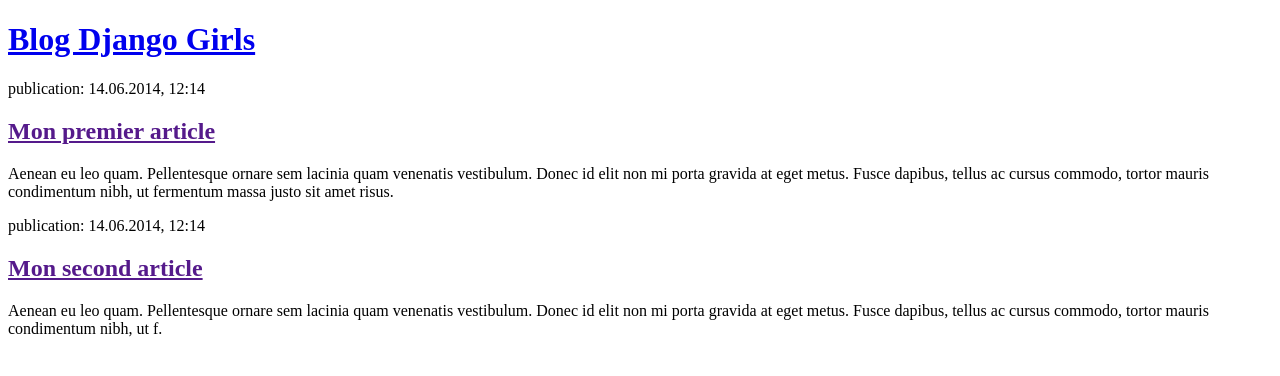
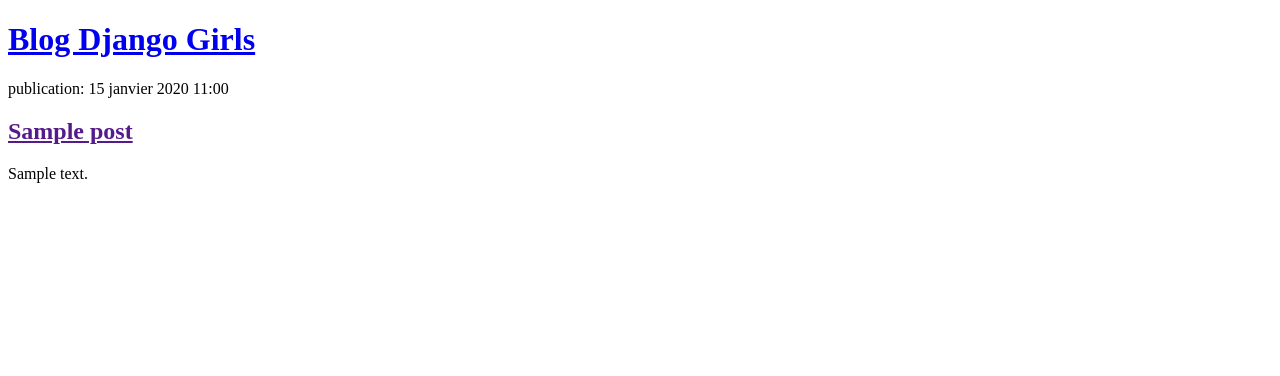
Before and after one commit to PRT21/mon-nouveau-blog, a Django app: page / in a window 1280 px wide. Shown: the top 376 px of the page. Run offline with Django 4.2, Linux system fonts and the light colour scheme; tables that the repository leaves empty hold one stand-in row (values such as "Sample post").

Commit message:
Modification des templates to afficher les posts contenus dans la base de données.

```diff
--- a/blog/templates/blog/post_list.html
+++ b/blog/templates/blog/post_list.html
@@ -10,20 +10,13 @@
         <h1><a href="/">Blog Django Girls</a></h1>
     </header>
 
+    {% for post in posts %}
     <article>
-        <time>publication: 14.06.2014, 12:14</time>
-        <h2><a href="">Mon premier article</a></h2>
-        <p>Aenean eu leo quam. Pellentesque ornare sem lacinia quam venenatis vestibulum. Donec id elit non mi porta
-            gravida at eget metus. Fusce dapibus, tellus ac cursus commodo, tortor mauris condimentum nibh, ut fermentum
-            massa justo sit amet risus.</p>
+        <time>publication: {{ post.published_date }}</time>
+        <h2><a href="">{{ post.title }}</a></h2>
+        <p>{{ post.text|linebreaksbr }}</p>
     </article>
-
-    <article>
-        <time>publication: 14.06.2014, 12:14</time>
-        <h2><a href="">Mon second article</a></h2>
-        <p>Aenean eu leo quam. Pellentesque ornare sem lacinia quam venenatis vestibulum. Donec id elit non mi porta
-            gravida at eget metus. Fusce dapibus, tellus ac cursus commodo, tortor mauris condimentum nibh, ut f.</p>
-    </article>
+    {% endfor %}
 </body>
 
 </html>
--- a/blog/views.py
+++ b/blog/views.py
@@ -1,5 +1,8 @@
 from django.shortcuts import render
+from .models import Post
+from django.utils import timezone
 
 # Create your views here.
 def post_list(request):
-    return render(request, 'blog/post_list.html', {})
+    posts = Post.objects.filter(published_date__lte=timezone.now()).order_by('published_date')
+    return render(request, 'blog/post_list.html', {'posts': posts})
```
